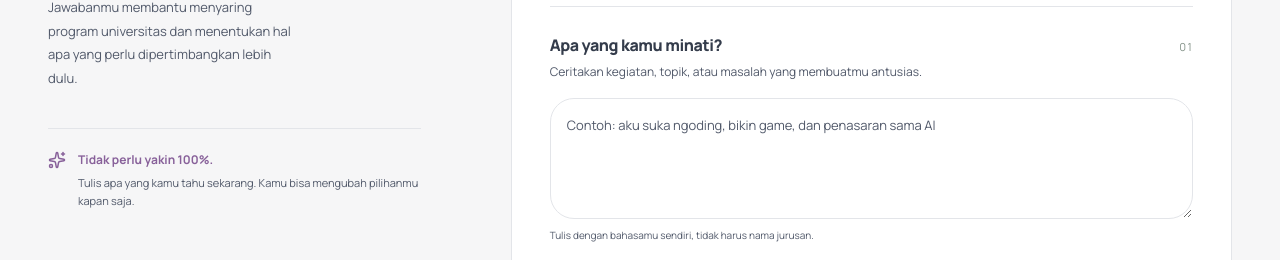
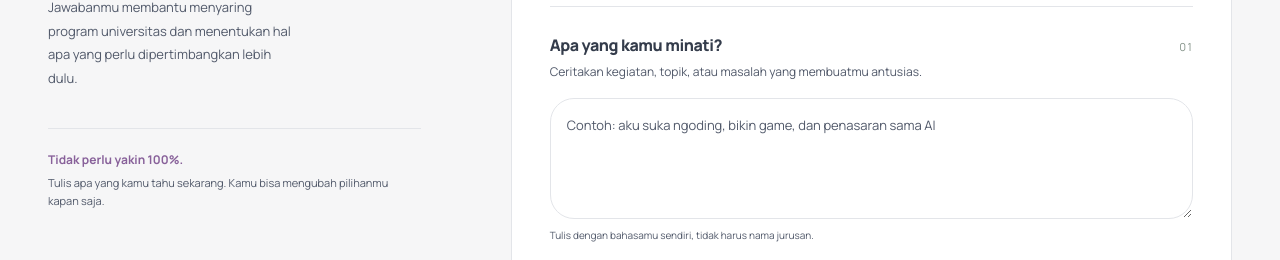
Before and after one commit to ddiazridho/find-your-path, a Next.js app: page /rekomendasi-universitas in a window 1280 px wide. Shown: the part 860-1120 px from the top of the page. Built offline with nearby package versions, Linux system fonts and the light colour scheme.

Commit message:
bismillah

```diff
--- a/app/rekomendasi-universitas/recommendation-form.tsx
+++ b/app/rekomendasi-universitas/recommendation-form.tsx
@@ -106,7 +106,7 @@ export default function RecommendationForm() {
         <aside className="recommend-side">
           <h2 id="form-title">Beri kami sedikit gambaran.</h2>
           <p>Jawabanmu membantu menyaring program universitas dan menentukan hal apa yang perlu dipertimbangkan lebih dulu.</p>
-          <div className="recommend-side-note"><Sparkles size={18} /><div><strong>Tidak perlu yakin 100%.</strong><span>Tulis apa yang kamu tahu sekarang. Kamu bisa mengubah pilihanmu kapan saja.</span></div></div>
+          <div className="recommend-side-note"><div><strong>Tidak perlu yakin 100%.</strong><span>Tulis apa yang kamu tahu sekarang. Kamu bisa mengubah pilihanmu kapan saja.</span></div></div>
         </aside>
 
         <form className="recommend-form" aria-label="Pertimbangan rekomendasi universitas" onSubmit={submit}>
```
